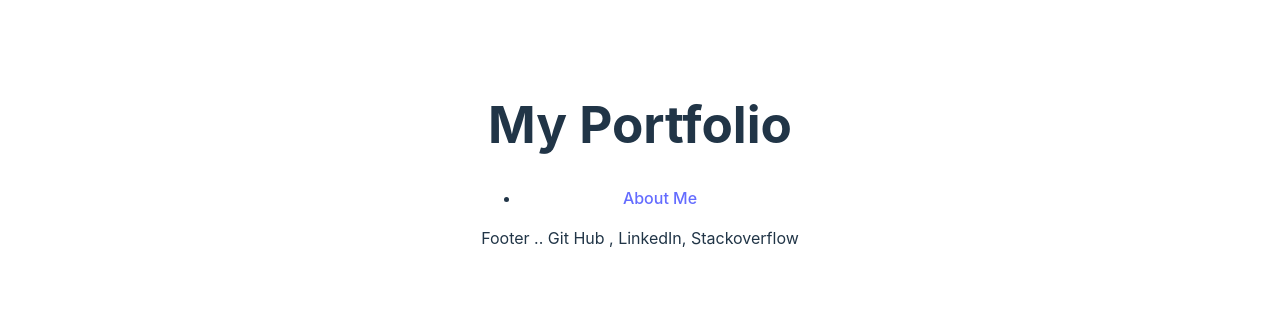
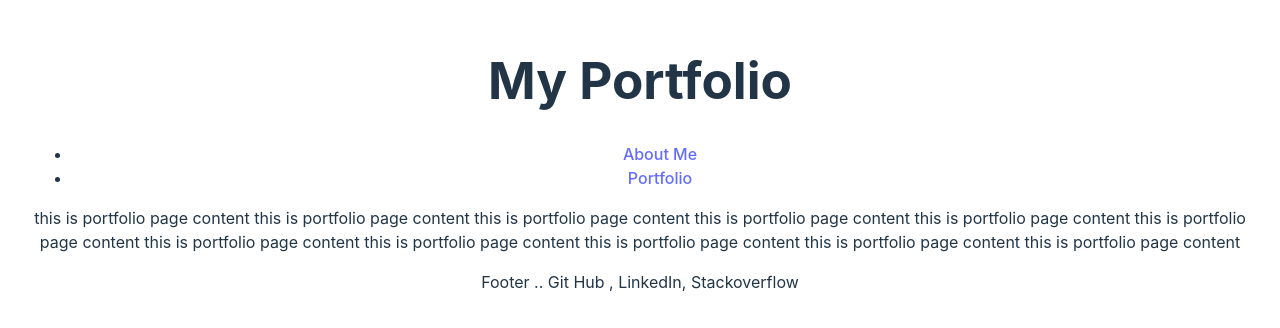
Before and after one commit to S-via/Twenty-React-Portfolio, a React (Vite) app in the folder twenty-react/: page /portfolio in a window 1280 px wide. Shown: the part 244-572 px from the top of the page. Built offline with nearby package versions, Linux system fonts and the light colour scheme.

Commit message:
added logic to porfolio page

```diff
--- a/twenty-react/src/App.jsx
+++ b/twenty-react/src/App.jsx
@@ -8,6 +8,7 @@ import Footer from './components/Footer';
 
 //pages
 import AboutMePage from './pages/AboutmePage';
+import Portfolio from './pages/PortfolioPage';
 
 function App() {
 
@@ -19,6 +20,7 @@ function App() {
         <main>
           <Routes>
             <Route path="/" element={<AboutMePage />} />
+            <Route path="/portfolio" element={<Portfolio />} />
           </Routes>
 
 
@@ -32,6 +34,5 @@ function App() {
 
 export default App
 
-/* import Portfolio from './pages/PortfolioPage';
-import Contact from './pages/ContactPage';
-import Resume from './pages/ResumePage'; */
+/* import Contact from './pages/ContactPage';
+import Resume from './pages/ResumePage';  */
--- a/twenty-react/src/components/Navigation.jsx
+++ b/twenty-react/src/components/Navigation.jsx
@@ -9,6 +9,7 @@ function Navigation() {
         <nav>
             <ul>
                 <li><Link to="/"> About Me </Link></li>
+                <li><Link to="/portfolio"> Portfolio </Link></li>
             </ul>
         </nav>
     )
--- a/twenty-react/src/pages/PortfolioPage.jsx
+++ b/twenty-react/src/pages/PortfolioPage.jsx
@@ -1,2 +1,22 @@
 /* titled images of six of the developer’s applications
 with links to both the deployed applications and the corresponding GitHub repositories  */
+export default function Portfolio() {
+    return(
+        <div>
+            <p>
+                this is portfolio page content
+                this is portfolio page content
+                this is portfolio page content
+                this is portfolio page content
+                this is portfolio page content
+                this is portfolio page content
+                this is portfolio page content
+                this is portfolio page content
+                this is portfolio page content
+                this is portfolio page content
+                this is portfolio page content
+
+            </p>
+        </div>
+    )
+}
```
